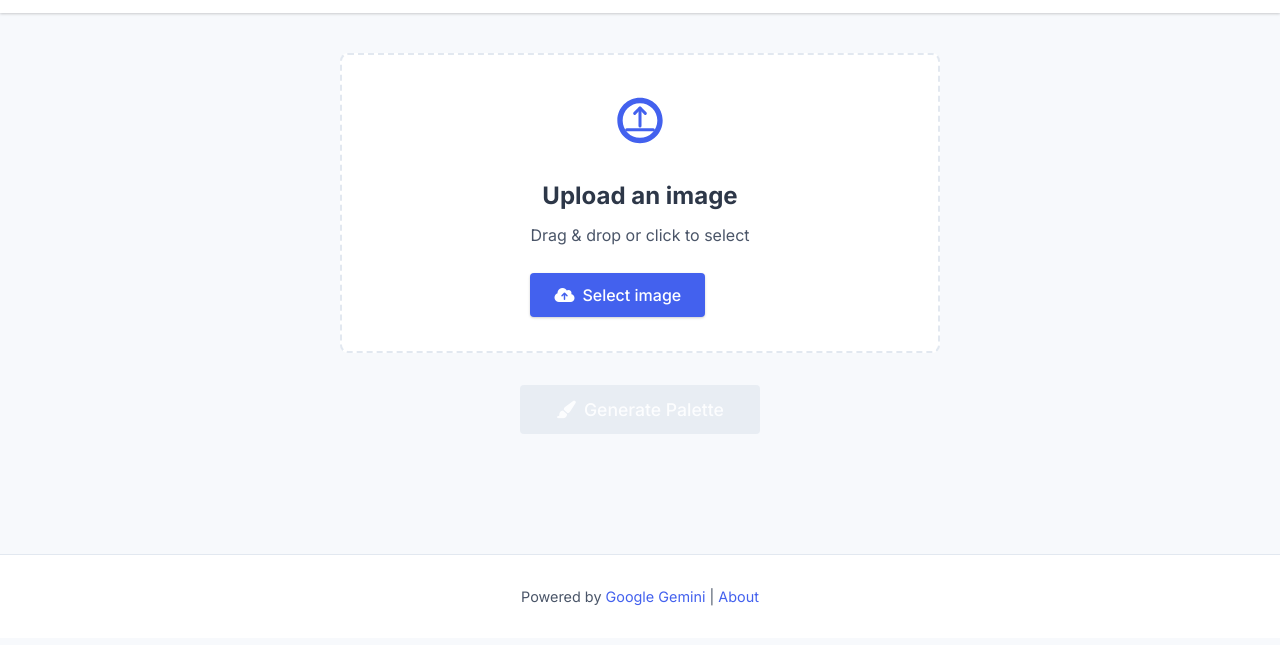
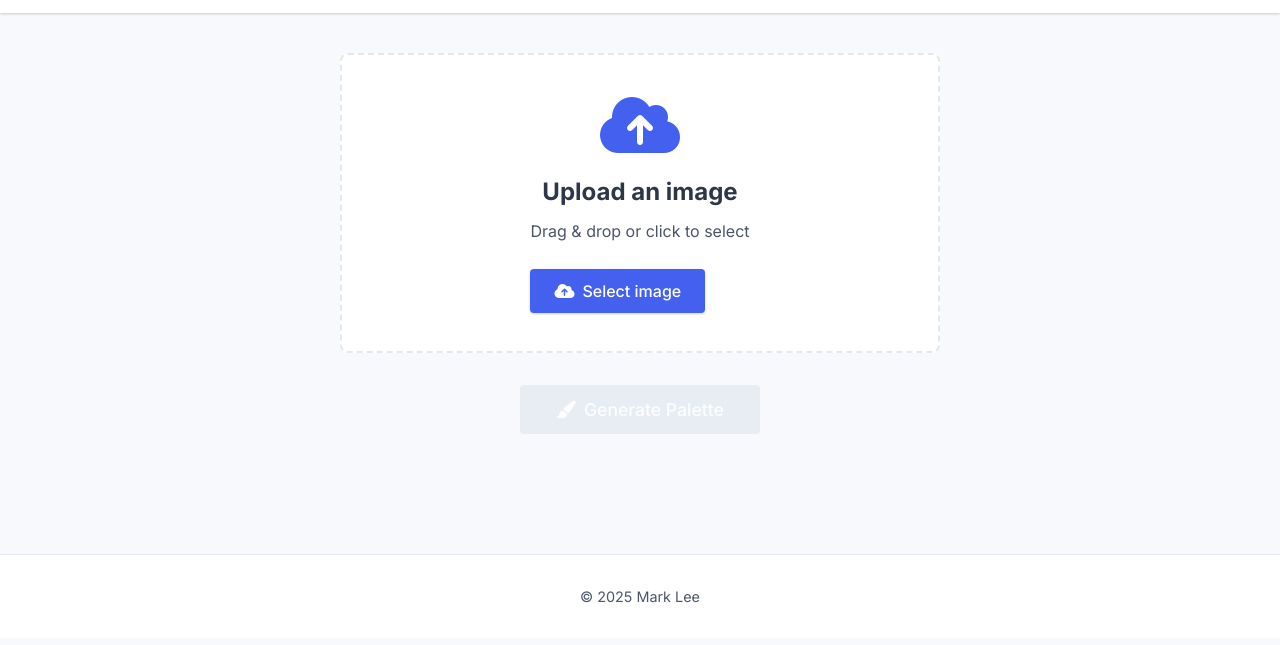
Before and after one commit to leemark/img-palette, a website: page docs/index.html in a window 1280 px wide. Shown: the part 105-750 px from the top of the page. Drawn offline with Linux system fonts and the light colour scheme.

Commit message:
Update UI with icon replacement and footer modification
- Replace SVG upload icon with Font Awesome cloud upload icon
- Update footer to display copyright notice instead of Gemini attribution
- Add text alignment and centering styles to upload section and container
- Enhance upload icon styling with color and font size

```diff
--- a/docs/css/style.css
+++ b/docs/css/style.css
@@ -144,6 +144,7 @@ button {
   flex-direction: column;
   align-items: center;
   margin-bottom: 40px;
+  text-align: center;
 }
 
 .upload-container {
@@ -160,6 +161,7 @@ button {
   overflow: hidden;
   background-color: var(--card-color);
   transition: all var(--transition-normal);
+  text-align: center;
 }
 
 .upload-container.dragover {
@@ -174,10 +176,10 @@ button {
 }
 
 .upload-icon {
-  width: 64px;
-  height: 64px;
+  font-size: 64px;
   margin-bottom: 16px;
   transition: transform var(--transition-normal);
+  color: var(--primary-color);
 }
 
 .upload-container:hover .upload-icon {
@@ -256,6 +258,8 @@ button {
   border-radius: var(--radius-sm);
   box-shadow: var(--shadow-sm);
   margin-top: 8px;
+  align-self: center;
+  text-align: center;
 }
 
 .generate-button:disabled {
--- a/docs/index.html
+++ b/docs/index.html
@@ -32,7 +32,7 @@
         <section class="upload-section">
             <div class="upload-container" id="upload-container">
                 <div class="upload-content">
-                    <img src="images/upload-icon.svg" alt="Upload" class="upload-icon">
+                    <i class="fas fa-cloud-upload-alt upload-icon"></i>
                     <h2>Upload an image</h2>
                     <p>Drag & drop or click to select</p>
                     <input type="file" id="image-upload" accept="image/*" hidden>
@@ -85,7 +85,7 @@
     </main>
 
     <footer>
-        <p>Powered by <a href="https://gemini.google.com/" target="_blank" rel="noopener noreferrer">Google Gemini</a> | <a href="#" id="about-link">About</a></p>
+        <p>&copy; 2025 Mark Lee</p>
     </footer>
 
     <!-- Toast notification -->
```
